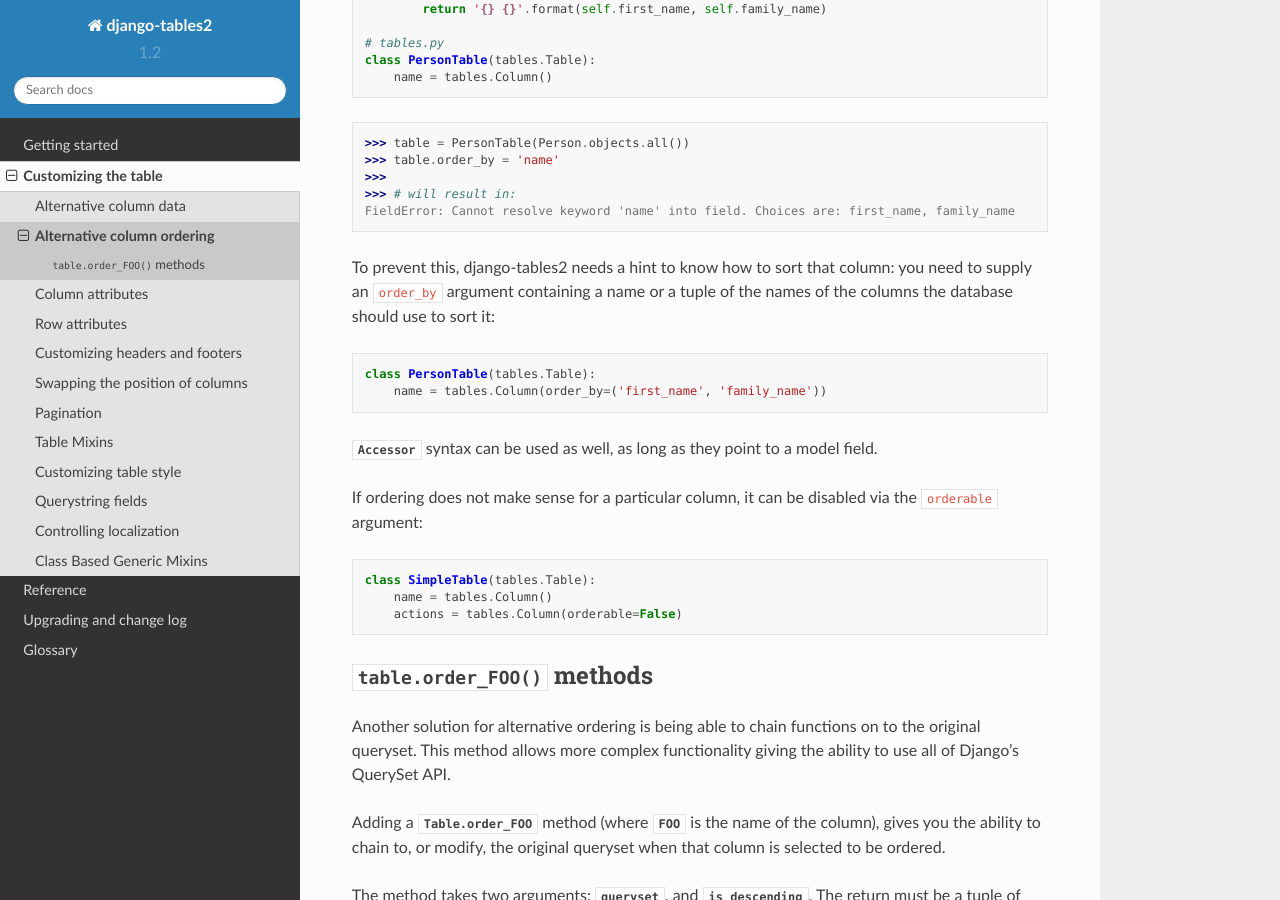
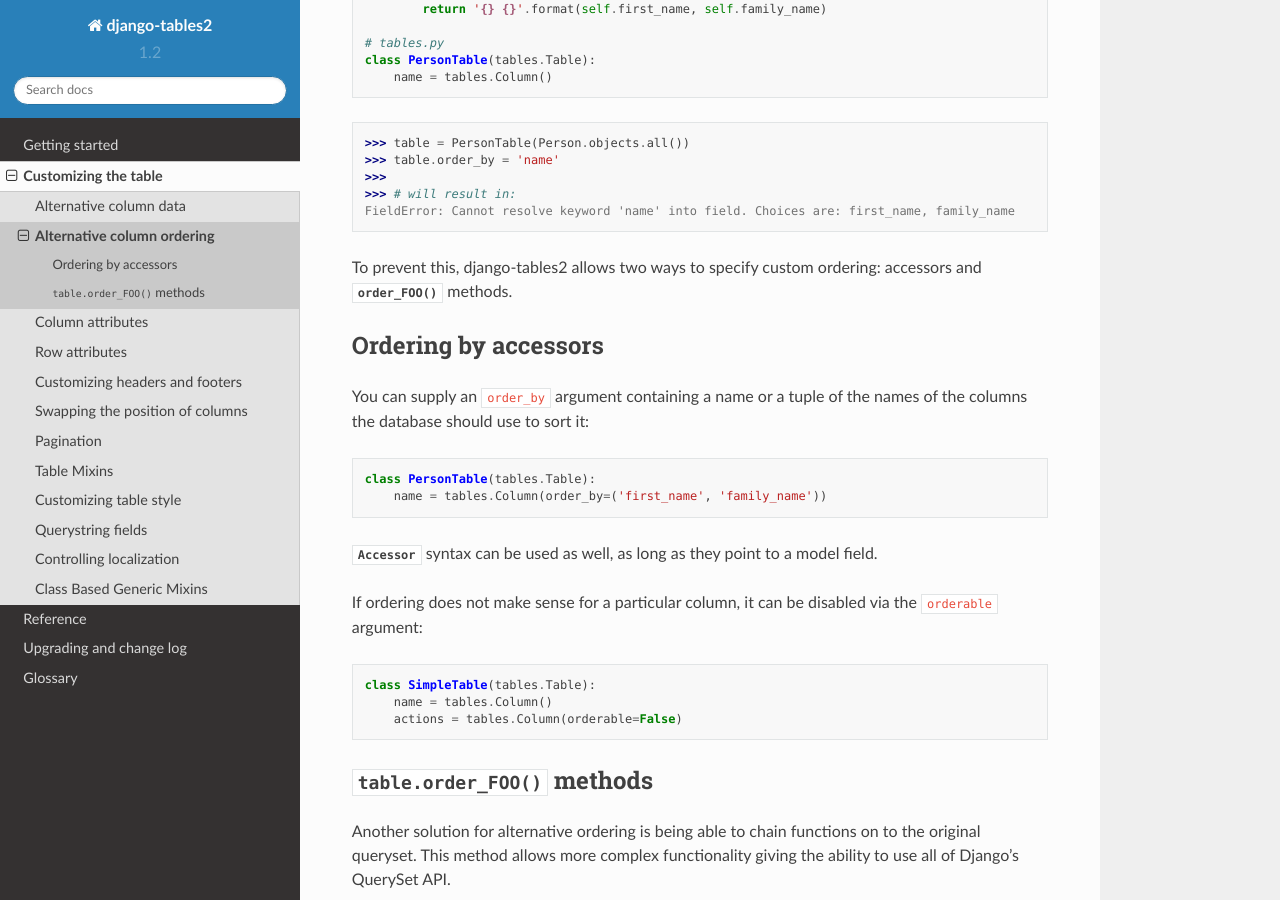
Before and after one commit to jieter/django-tables2, a Sphinx documentation site: the page built from docs/pages/ordering.rst, in a window 1280 px wide and 900 px high, scrolled down 361 px. Built offline with Sphinx 7.4.7 and the Read the Docs theme 2.0.0, drawn with Linux system fonts in a browser that asks for light colours.

Commit message:
Reorganize the order-by doc page a bit

```diff
--- a/docs/pages/customizing.rst
+++ b/docs/pages/customizing.rst
@@ -3,7 +3,7 @@ Customizing the table
 
 .. toctree::
     custom-data
-    order-by-accessors
+    ordering
     column-attributes
     column-headers-and-footers
     swapping-columns
--- a/docs/pages/order-by-accessors.rst
+++ b/docs/pages/ordering.rst
@@ -28,8 +26,15 @@ exception::
     >>> # will result in:
     FieldError: Cannot resolve keyword 'name' into field. Choices are: first_name, family_name
 
-To prevent this, django-tables2 needs a hint to know how to sort that column:
-you need to supply an ``order_by`` argument containing a name or a tuple of the
+To prevent this, django-tables2 allows two ways to specify custom ordering:
+accessors and :meth:`~.order_FOO` methods.
+
+.. _order-by-accessors:
+
+Ordering by accessors
+---------------------
+
+You can supply an ``order_by`` argument containing a name or a tuple of the
 names of the columns the database should use to sort it::
 
     class PersonTable(tables.Table):
@@ -87,8 +92,7 @@ mathematical expression. In this scenario, the table needs to be able to be
 ordered by the sum of both the shirts and the pants. The custom column will
 have its value rendered using :ref:`table.render_FOO`.
 
-This can be achieved like this:
-::
+This can be achieved like this::
 
     # models.py
     class Person(models.Model):
```
Also changed, not shown: other parts of docs/pages/ordering.rst (+0 -2 lines).
